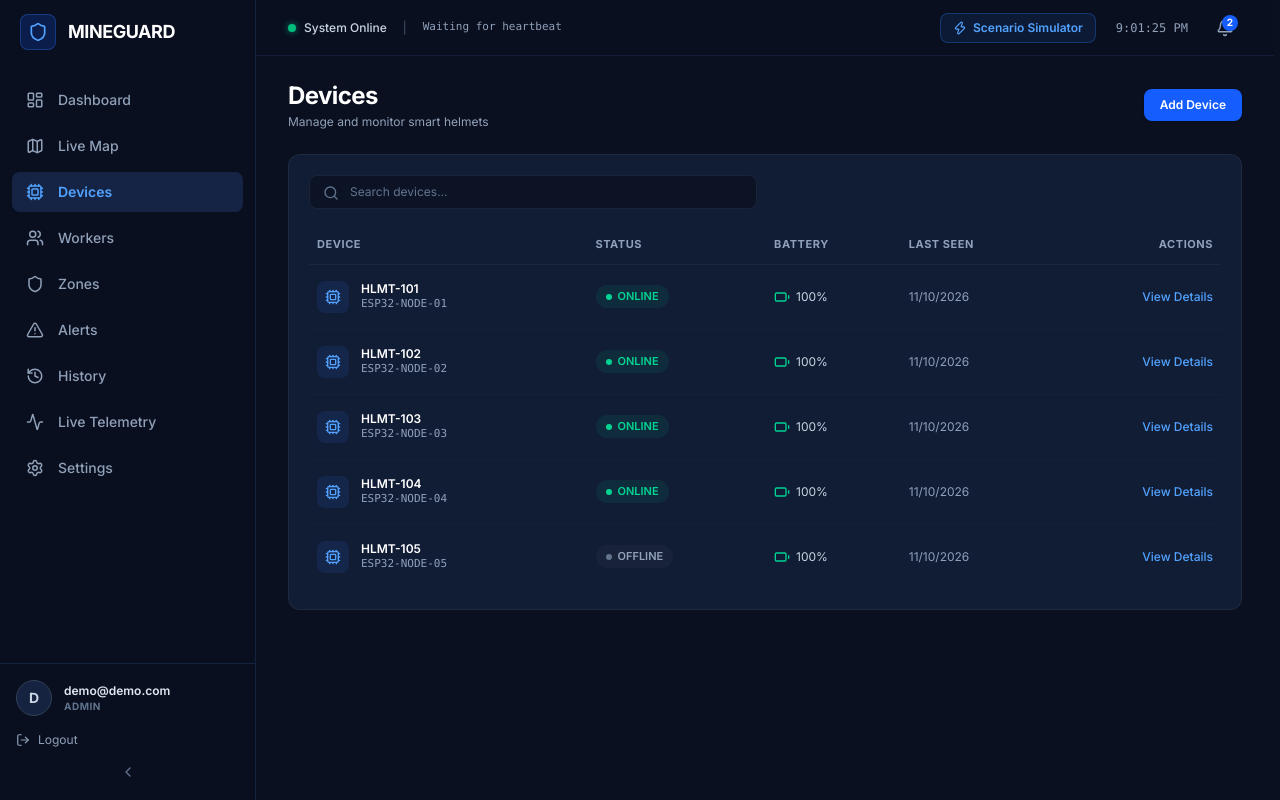
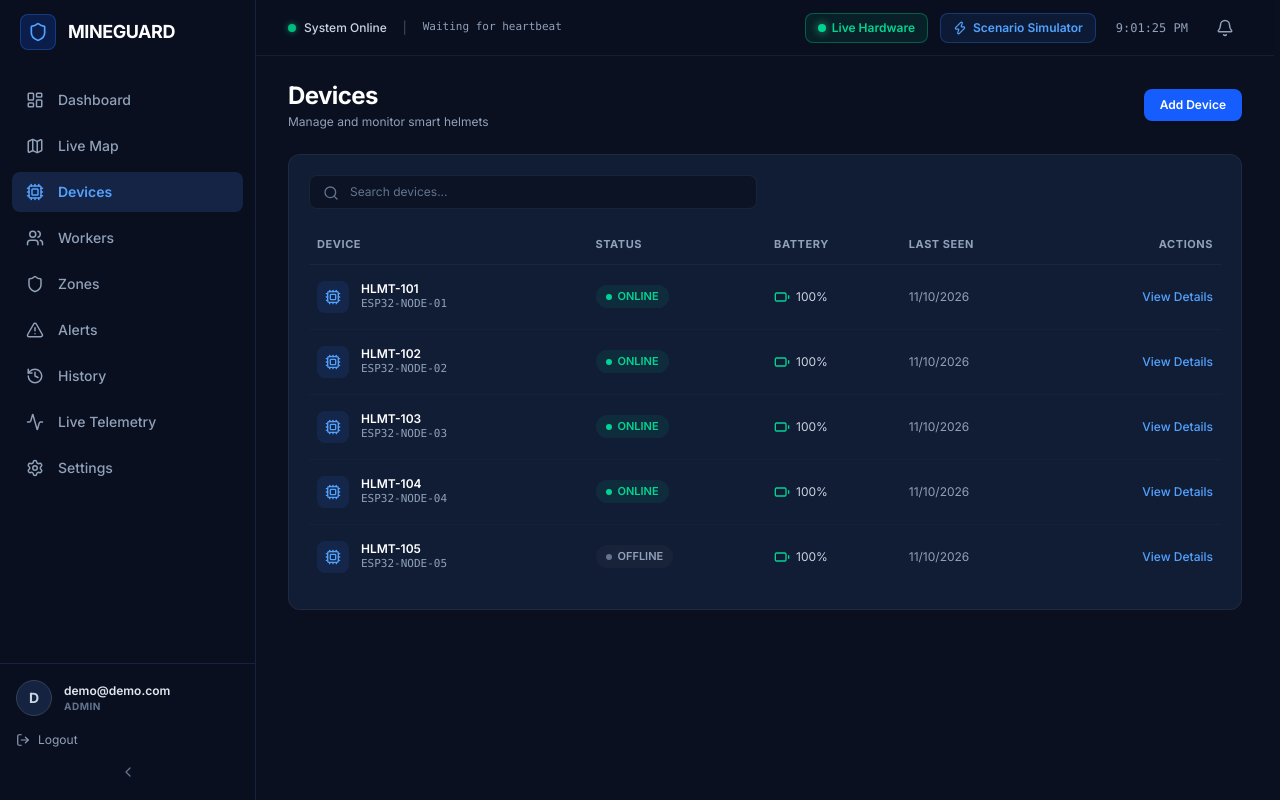
Before and after one commit to chandangowda05/MINEGUARD-, a React (Vite) app: page /devices in a window 1280 px wide. Built offline with nearby package versions, Linux system fonts and the light colour scheme; no server answers; the database is empty.

Commit message:
Configure default Supabase credentials and default to Live Hardware mode with toggle pill

```diff
--- a/src/components/layout/TopNav.tsx
+++ b/src/components/layout/TopNav.tsx
@@ -6,7 +6,7 @@ import { useAppContext } from '../../context/AppContext';
 import HardwareSimulatorModal from '../dashboard/HardwareSimulatorModal';
 
 export default function TopNav() {
-  const { systemOnline, lastDataReceived, notificationCount, demoMode } = useAppContext();
+  const { systemOnline, lastDataReceived, notificationCount, demoMode, toggleDemoMode } = useAppContext();
   const [now, setNow] = useState(new Date());
   const [showSimulator, setShowSimulator] = useState(false);
 
@@ -47,6 +47,26 @@ export default function TopNav() {
 
         {/* Right actions */}
         <div className="flex items-center gap-3">
+          {/* Live Hardware vs Demo Mode Toggle */}
+          <button
+            onClick={toggleDemoMode}
+            title={demoMode ? "Click to switch to Live ESP32 Hardware Stream" : "Click to switch to Simulated Demo Mode"}
+            className={`flex items-center gap-1.5 rounded-lg border px-3 py-1.5 text-xs font-semibold transition-colors ${
+              demoMode
+                ? 'border-amber-500/40 bg-amber-500/10 hover:bg-amber-500/20 text-amber-400'
+                : 'border-emerald-500/40 bg-emerald-500/10 hover:bg-emerald-500/20 text-emerald-400'
+            }`}
+          >
+            <span
+              className={`h-2 w-2 rounded-full ${
+                demoMode
+                  ? 'bg-amber-400 animate-pulse'
+                  : 'bg-emerald-400 shadow-[0_0_8px_rgba(52,211,153,0.8)]'
+              }`}
+            />
+            <span>{demoMode ? 'Demo Mode' : 'Live Hardware'}</span>
+          </button>
+
           {/* Quick Scenario Simulator */}
           <button
             onClick={() => setShowSimulator(true)}
--- a/src/context/AppContext.tsx
+++ b/src/context/AppContext.tsx
@@ -28,7 +28,7 @@ function getStoredBoolean(key: string, fallback: boolean): boolean {
 
 export function AppProvider({ children }: { children: ReactNode }) {
   const [sidebarCollapsed, setSidebarCollapsed] = useState(false);
-  const [demoMode, setDemoMode] = useState(() => getStoredBoolean('mineguard_demo_mode', true));
+  const [demoMode, setDemoMode] = useState(() => getStoredBoolean('mineguard_demo_mode', false));
   const [alertSoundEnabled, setAlertSoundEnabled] = useState(() =>
     getStoredBoolean('mineguard_alert_sound_enabled', true),
   );
--- a/src/services/supabase.ts
+++ b/src/services/supabase.ts
@@ -14,24 +14,17 @@ const getEnvOrStorage = (envKey: string, storageKey: string): string => {
   return '';
 };
 
-const supabaseUrl = getEnvOrStorage('VITE_SUPABASE_URL', 'mineguard_supabase_url');
-const supabaseAnonKey = getEnvOrStorage('VITE_SUPABASE_ANON_KEY', 'mineguard_supabase_anon_key');
+const DEFAULT_SUPABASE_URL = 'https://nfmziyqvklujuauostug.supabase.co';
+const DEFAULT_SUPABASE_KEY = 'sb_publishable_gljiKHnXWIDfaIiChuyA1A_9YYqJLUM';
 
-if (!supabaseUrl || !supabaseAnonKey) {
-  console.info(
-    '[MINEGUARD] Running in DEMO MODE with simulated telemetry. ' +
-    'To connect live database, provide credentials in .env or via Settings.'
-  );
-}
+const supabaseUrl = getEnvOrStorage('VITE_SUPABASE_URL', 'mineguard_supabase_url') || DEFAULT_SUPABASE_URL;
+const supabaseAnonKey = getEnvOrStorage('VITE_SUPABASE_ANON_KEY', 'mineguard_supabase_anon_key') || DEFAULT_SUPABASE_KEY;
 
-export const supabase = createClient(
-  supabaseUrl || 'https://placeholder.supabase.co',
-  supabaseAnonKey || 'placeholder-key'
-);
+export const supabase = createClient(supabaseUrl, supabaseAnonKey);
 
 export const isSupabaseConfigured = (): boolean => {
-  const currentUrl = getEnvOrStorage('VITE_SUPABASE_URL', 'mineguard_supabase_url');
-  const currentKey = getEnvOrStorage('VITE_SUPABASE_ANON_KEY', 'mineguard_supabase_anon_key');
+  const currentUrl = getEnvOrStorage('VITE_SUPABASE_URL', 'mineguard_supabase_url') || DEFAULT_SUPABASE_URL;
+  const currentKey = getEnvOrStorage('VITE_SUPABASE_ANON_KEY', 'mineguard_supabase_anon_key') || DEFAULT_SUPABASE_KEY;
   return !!(
     currentUrl &&
     currentKey &&
```
